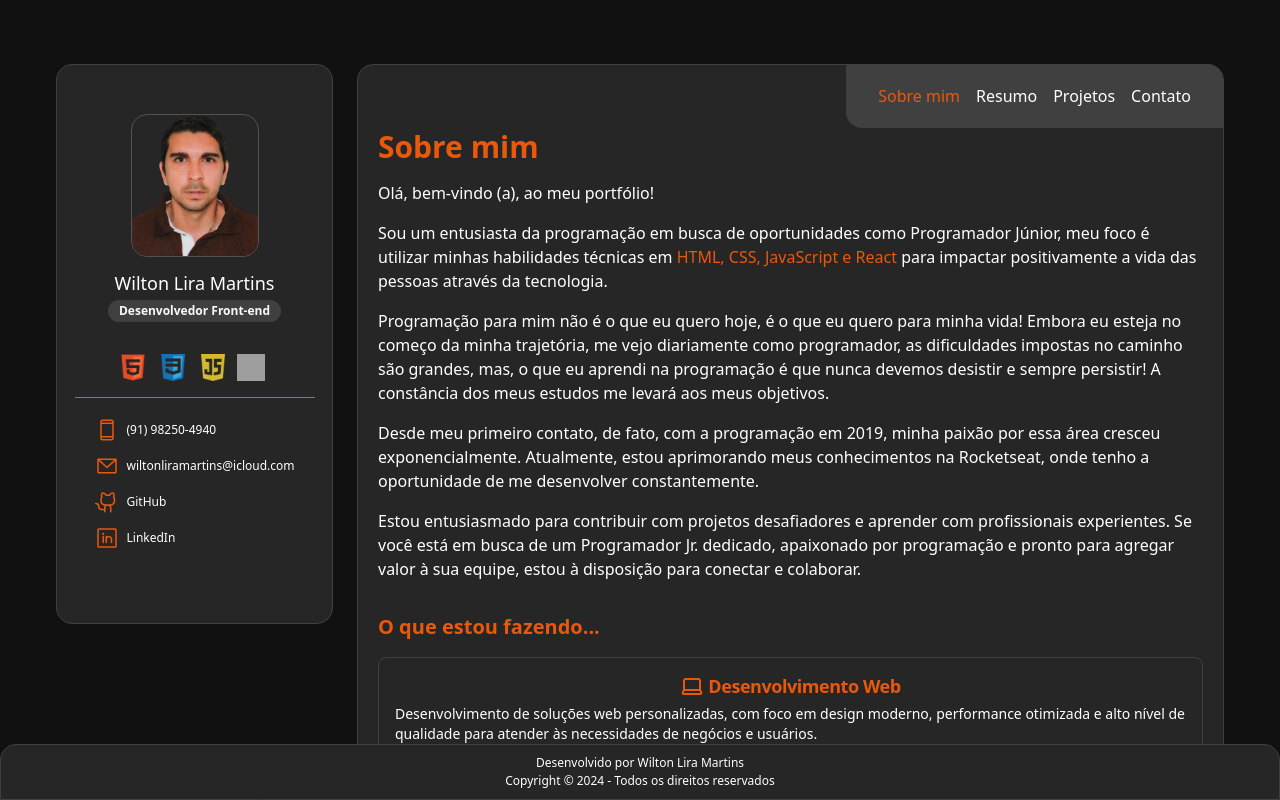
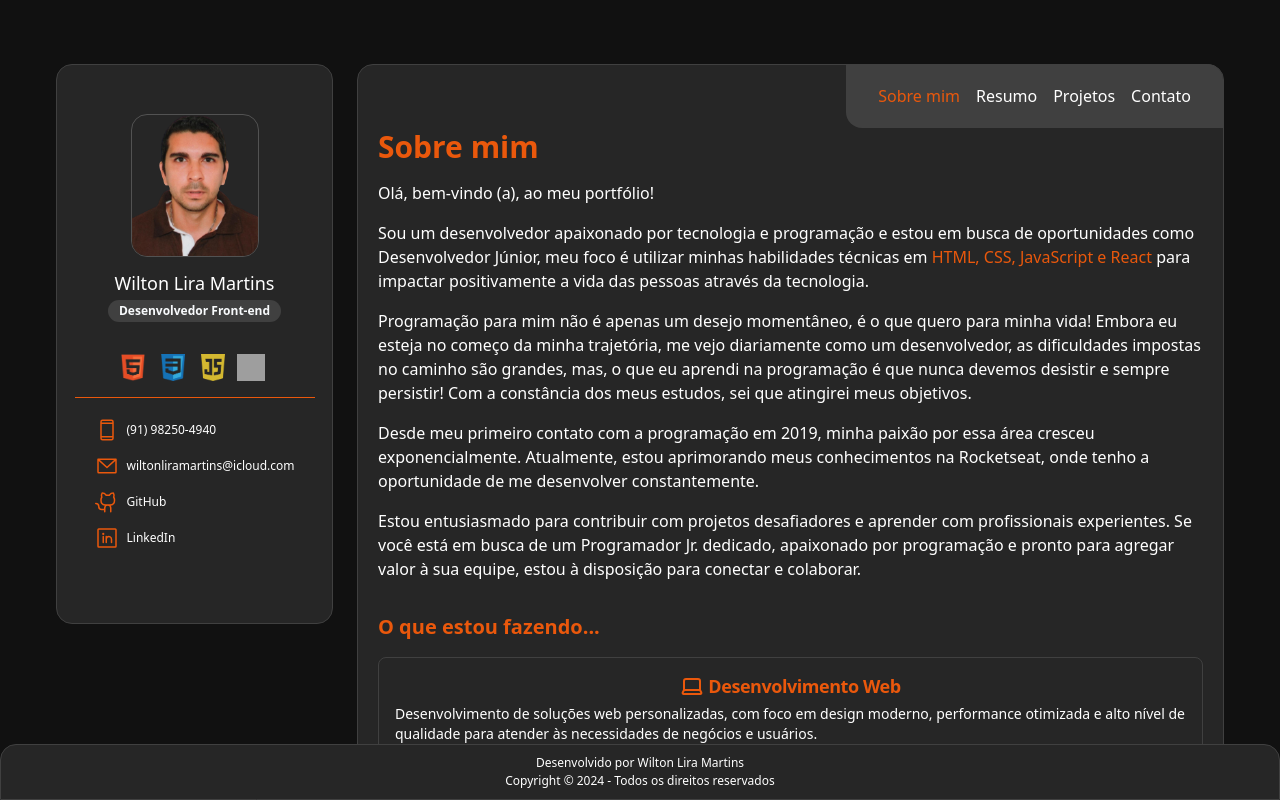
Before and after one commit to wiltonmartinsdev/My-Portfolio, a React (Vite) app: page / in a window 1280 px wide. Shown: the top 800 px of the page. Built offline with nearby package versions, Linux system fonts and the light colour scheme; grey boxes are pictures that could not be loaded.

Commit message:
Style: Improving the 'About Me' text

```diff
--- a/src/pages/Home/index.tsx
+++ b/src/pages/Home/index.tsx
@@ -76,9 +76,10 @@ export function AboutMe() {
 
 					<ul className="text-white mb-8">
 						<li className="mb-4">
-							Sou um entusiasta da programação em busca de
-							oportunidades como Programador Júnior, meu foco é
-							utilizar minhas habilidades técnicas em {""}
+							Sou um desenvolvedor apaixonado por tecnologia e
+							programação e estou em busca de oportunidades como
+							Desenvolvedor Júnior, meu foco é utilizar minhas
+							habilidades técnicas em {""}
 							<span className="text-orange-600">
 								HTML, CSS, JavaScript e React
 							</span>{" "}
@@ -86,17 +87,17 @@ export function AboutMe() {
 							através da tecnologia.
 						</li>
 						<li className="mb-4">
-							Programação para mim não é o que eu quero hoje, é o
-							que eu quero para minha vida! Embora eu esteja no
-							começo da minha trajetória, me vejo diariamente como
-							programador, as dificuldades impostas no caminho são
-							grandes, mas, o que eu aprendi na programação é que
-							nunca devemos desistir e sempre persistir! A
-							constância dos meus estudos me levará aos meus
-							objetivos.
+							Programação para mim não é apenas um desejo
+							momentâneo, é o que quero para minha vida! Embora eu
+							esteja no começo da minha trajetória, me vejo
+							diariamente como um desenvolvedor, as dificuldades
+							impostas no caminho são grandes, mas, o que eu
+							aprendi na programação é que nunca devemos desistir
+							e sempre persistir! Com a constância dos meus
+							estudos, sei que atingirei meus objetivos.
 						</li>
 						<li className="mb-4">
-							Desde meu primeiro contato, de fato, com a
+							Desde meu primeiro contato com a
 							programação em 2019, minha paixão por essa área
 							cresceu exponencialmente. Atualmente, estou
 							aprimorando meus conhecimentos na Rocketseat, onde
```
